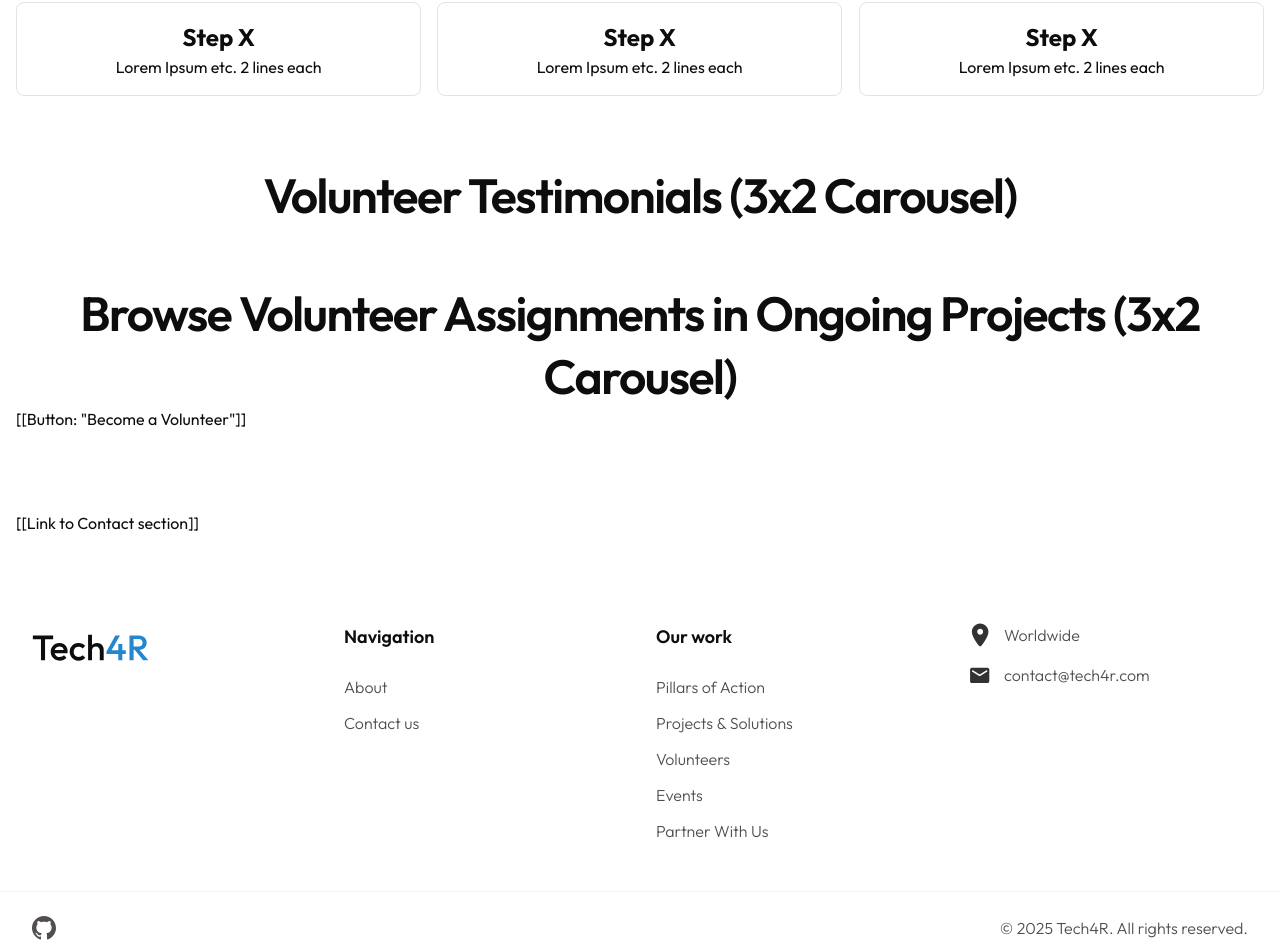
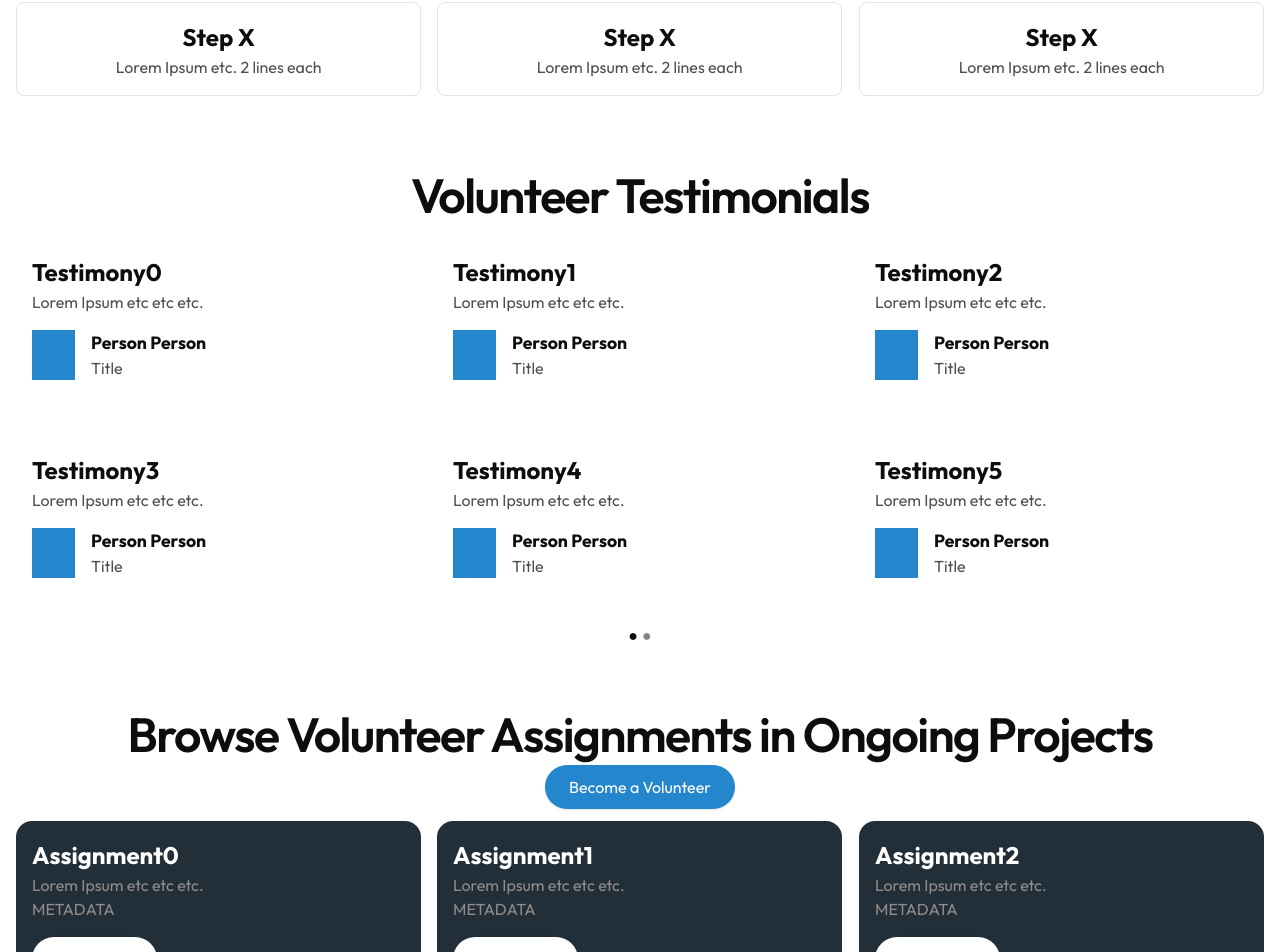
Before and after one commit to SDG-AI-Lab/Tech4R, a Next.js app: page /volunteers in a window 1280 px wide. Shown: the part 1743-2695 px from the top of the page. Built offline with nearby package versions, Linux system fonts and the light colour scheme.

Commit message:
sprint end; partner with us and volunteer pages completed with dummy data only

```diff
--- a/src/app/partner-with-us/page.tsx
+++ b/src/app/partner-with-us/page.tsx
@@ -1,13 +1,50 @@
 import { Hero } from "@/components/Hero";
+import { Button } from '@/components/Button'
+import Image from "next/image";
+import debugimg from "@/app/volunteers/debugimg.png"
+import styles from "@/app/partner-with-us/partner.module.css"
 
+//Dummy data; todo: pull from actual database or hardcode it in
+const partners = Array(6).fill({name:"Partner X",desc:"Lorem Ipsum",logo:debugimg});
+const reasons = [
+  "Reason here",
+  "Reason here",
+  "Reason here",
+  "Reason here",
+];
 
 export default function PartnerWithUsPage() {
   return (
     <>
       <Hero title="Partner With Us" subtitle="Tech4R offers a platform to innovate at the intersection of technology and humanitarian aid. Join us to scale impact." />
-      <div className="flex-1 flex items-center justify-center">
-        <p>Partner with Us</p>
-      </div>
+      <section className="flex-1">
+        <div className="container flex mx-auto p-4 m-6">
+          <Image src={debugimg} alt="ALT TEXT" height={275} className="flex-1 rounded-3xl"/>
+
+          <div className="container mx-auto flex-1 p-12 m-6">
+            <h2 className={styles.title}>Why Partner with Tech4R?</h2>
+            <p className="text-neutral-03 p-4 mb-4">Lorem ipsum etc etc etc etc<br />Description goes here</p>
+            <ul className="grid gap-4 grid-cols-2 place-items-center place-content-center text-neutral-03 p-4 mb-4">
+              {reasons.map(e => (<li key={e} className="w-full">{e}</li>))}
+            </ul>
+            <Button className="m-auto flex-none" href="/contact">Email us<span className="hidden md:inline">&nbsp;for Partnership Inquiries</span></Button>
+          </div>
+
+        </div>
+        <div className="container mx-auto p-4 m-6 bg-neutral-01 rounded-3xl">
+          <h2 className={styles.title}>Host Organisations & Partners</h2>
+          <ul className="grid gap-4 grid-cols-2 md:grid-cols-3 place-items-center place-content-center">
+            {partners.map(e => (
+              <li key={e.name} className="rounded-lg p-4 w-full bg-background m-4">
+                <Image src={e.logo} alt={e.name} width={48} className="rounded"/>
+                <h5 className="font-bold text-2xl">{e.name}</h5>
+                <p className="text-neutral-02">{e.desc}</p>
+              </li>
+            ))}
+          </ul>
+        </div>
+      </section>
+      <div className="container mx-auto p-4 m-6">[[Link to Contact section]]</div>
     </>
   );
 }
--- /dev/null
+++ b/src/app/partner-with-us/partner.module.css
@@ -0,0 +1,7 @@
+.title {
+    font-weight: 600;
+    font-size: 48px;
+    line-height: 130%;
+    text-align: center;
+    letter-spacing: -1.5px;
+}
--- a/src/app/volunteers/Carousel.tsx
+++ b/src/app/volunteers/Carousel.tsx
@@ -1,12 +1,13 @@
 'use client';
 import styles from "@/app/volunteers/carousel.module.css"
-import {Children, useState} from 'react';
+import {useState, createContext, useContext} from 'react';
 
-function Carousel({children, pages, size, className}:{children: Array<React.ReactNode>/*React.ReactNode*/, pages:number, size:number, className:string}) {
+const PageContext = createContext({page: 1,size:1});
+
+function Carousel({children, pages, size, className}:{children: Array<React.ReactNode>, pages:number, size:number, className:string}) {
   const [page, setPage] = useState(0);
   function setter (p: number) {
     setPage(p);
-    console.log(page,(size*page),(size*(page+1)));
   }
   let dots;
   if (pages>1){
@@ -16,10 +17,20 @@ function Carousel({children, pages, size, className}:{children: Array<React.Reac
   }
   return (
   <ul className={`w-full ${styles.carousel} ${className}`}>
-    {children.filter((_,i) => {return (i>=(size*page))&&(i<(size*(page+1)))})}
+    <PageContext value={{page:page,size:size}}>{children}</PageContext>
     {dots}
   </ul>
 );
 }
 
-export default Carousel
+function CI ({children, className, index}:{children: Array<React.ReactNode>, className:string, index:number}) {
+  const context = useContext(PageContext);
+  const visible = (index>=(context.size*context.page))&&(index<(context.size*(context.page+1)));
+  return (
+    <li className={`${className} ${visible?'':'hidden'}`}>
+      {children}
+    </li>
+  );
+}
+
+export {Carousel, CI}
--- a/src/app/volunteers/page.tsx
+++ b/src/app/volunteers/page.tsx
@@ -1,33 +1,36 @@
 import { Hero } from '@/components/Hero'
+import {Button } from '@/components/Button'
 import Image from "next/image";
 import styles from "@/app/volunteers/volunteer.module.css"
 import debugimg from "@/app/volunteers/debugimg.png"
-import Carousel from "@/app/volunteers/Carousel"
+import {Carousel, CI} from "@/app/volunteers/Carousel"
 
 //filling arrays with dummy data to test appearance
 //todo: pull from actual database.
-let volunteers = Array(10).fill({name:"Name",loc:"Location",src:debugimg,link:""});
-let skills = Array(6).fill({name:"Skill Name",desc:"Lorem Ipsum etc. 2 lines each",ico:""});
-let steps = Array(3).fill({name:"Step X",desc:"Lorem Ipsum etc. 2 lines each",ico:""});
+const volunteers = Array(10).fill({name:"Name",loc:"Location",src:debugimg,link:""});
+const skills = Array(6).fill({name:"Skill Name",desc:"Lorem Ipsum etc. 2 lines each",ico:""});
+const steps = Array(3).fill({name:"Step X",desc:"Lorem Ipsum etc. 2 lines each",ico:""});
+const testimony = Array(8).fill({title:"Testimony",test:"Lorem Ipsum etc etc etc.",vname:"Person Person",vtitle:"Title",vsrc:debugimg});
+const assignments = Array(8).fill({title:"Assignment",desc:"Lorem Ipsum etc etc etc.",meta:"METADATA",href:""});
 
 export default function VolunteersPage() {
   return (
     <>
       <Hero title={<span className="block max-w-xl">Get Involved As A Volunteer</span>} subtitle="Join a global network supporting communities in crisis."/>
-      <section className="flex-1 items-center justify-center">
+      <section className="flex-1">
 
         <div className="container mx-auto p-4 m-6">
           <Carousel pages={1+Math.floor(0.125 * (volunteers.length-1))} size={8} className="grid gap-4 grid-cols-2 md:grid-cols-4 place-items-center place-content-center">
             {volunteers.map((e,i) => (
-              <li key={e.name} className={`rounded-lg w-full ${styles.volunteer}`}>
+              <CI key={e.name} className={`rounded-lg w-full ${styles.volunteer}`} index={i}>
                 <Image alt={e.name} src={e.src}/>
                 <div className={styles.overlay}>
                   <div className='p-4'>
-                    <h5>{e.name}{i}</h5><p>{e.loc}</p>
-                    {/*LinkedIn?*/}
+                    <h5>{e.name}{i}</h5><p className='text-neutral-02'>{e.loc}</p>
+                    {/*todo: LinkedIn*/}
                   </div>
                 </div>
-              </li>
+              </CI>
             ))}
           </Carousel>
         </div>
@@ -39,7 +42,7 @@ export default function VolunteersPage() {
               <li key={i.name} className={`rounded-lg p-4 w-full ${styles.skill}`}>
                 {/*<Image src="" alt="vName"/>*/}
                 <h5>{i.name}</h5>
-                <p>{i.desc}</p>
+                <p className='text-neutral-02'>{i.desc}</p>
               </li>
             ))}
           </ul>
@@ -52,19 +55,45 @@ export default function VolunteersPage() {
               <li key={`step${i}`} className={`rounded-lg p-4 w-full ${styles.step}`}>
                 {/*<Image src="" alt="vName"/>*/}
                 <h5>{e.name}</h5>
-                <p>{e.desc}</p>
+                <p className='text-neutral-03'>{e.desc}</p>
               </li>
             ))}
           </ul>
         </div>
 
         <div className="container mx-auto p-4 m-6">
-          <h2 className={styles.title}>Volunteer Testimonials (3x2 Carousel)</h2>
+          <h2 className={styles.title}>Volunteer Testimonials</h2>
+          <Carousel pages={1+Math.floor((testimony.length-1)/6)} size={6} className="grid gap-4 grid-cols-2 md:grid-cols-3 place-items-center place-content-center">
+            {testimony.map((e,i) => (
+              <CI key={e.title} className={`rounded-lg w-full p-4 ${styles.testimony}`} index={i}>
+                {/*todo: Quote*/}
+                <h5>{e.title}{i}</h5>
+                <p className='text-neutral-03'>{e.test}</p>
+                <div className="flex mt-4 origin">
+                  <Image alt={e.vname} src={e.vsrc} height={48} className='mr-4'/>
+                  <div>
+                    <h6>{e.vname}</h6>
+                    <p className='text-neutral-03'>{e.vtitle}</p>
+                  </div>
+                </div>
+              </CI>
+            ))}
+          </Carousel>
         </div>
 
-        <div className="container mx-auto p-4 m-6">
-          <h2 className={styles.title}>Browse Volunteer Assignments in Ongoing Projects (3x2 Carousel)</h2>
-          <p>[[Button: "Become a Volunteer"]]</p>
+        <div className="container grid items-center mx-auto p-4 m-6">
+          <h2 className={styles.title}>Browse Volunteer Assignments in Ongoing Projects</h2>
+          <Button className="m-auto flex-none" href=""><span className="hidden md:inline">Become a&nbsp;</span>Volunteer</Button>
+          <Carousel pages={1+Math.floor((assignments.length-1)/6)} size={6} className="grid gap-4 grid-cols-2 md:grid-cols-3 place-items-center place-content-center">
+            {assignments.map((e,i) => (
+              <CI key={e.title} className={`rounded-lg bg-color-02 text-neutral-02 w-full p-4 ${styles.assignment}`} index={i}>
+                <h5>{e.title}{i}</h5>
+                <p>{e.desc}</p>
+                <p>{e.meta}</p>
+                <Button className="mt-4 flex-none" variant='white' href={e.href}>Apply<span className="hidden md:inline">&nbsp;Now</span></Button>
+              </CI>
+            ))}
+          </Carousel>
         </div>
 
       </section>
--- a/src/app/volunteers/volunteer.module.css
+++ b/src/app/volunteers/volunteer.module.css
@@ -1,4 +1,4 @@
-.volunteer, .skill, .step {
+.volunteer, .skill, .step, .testimony {
     background-color: var(--color-color-01);
     margin: 12px;
     width: 100%;
@@ -12,7 +12,7 @@
     width:100%;
 }
 
-.overlay {
+.volunteer .overlay {
     width: 100%;
     height: 50%;
     background: linear-gradient(0,#000c,#0008,#0000);
@@ -25,21 +25,24 @@
 }
 .volunteer:hover .overlay {opacity: 1;}
 
-.overlay div {
+.volunteer .overlay div {
     width: 100%;
     position: fixed;
     bottom: 0;
     z-index: 4;
 }
 
-.overlay h5, .skill h5, .step h5 {
+.volunteer h5, .skill h5, .step h5, .testimony h5, .assignment h5 {
     font-size: 1.5rem;
     font-weight: bold;
 }
 
-.title {/* Headline/H2 */
-    font-family: 'Outfit';
-    font-style: normal;
+.volunteer h6, .skill h6, .step h6, .testimony h6, .assignment h6 {
+    font-size: 1.1rem;
+    font-weight: bold;
+}
+
+.title {
     font-weight: 600;
     font-size: 48px;
     line-height: 130%;
@@ -57,7 +60,6 @@
 }
 
 .skill p {
-    color: var(--color-neutral-02);
     font-weight: 300;
     line-height: 170%;
 }
@@ -67,3 +69,18 @@
     border: 1px solid rgba(115, 115, 115, 0.2);
     text-align: center;
 }
+
+.testimony {
+    background: var(--color-neutral-01);
+}
+.testimony .origin {}
+
+.assignment {
+    border-radius: 16px;
+    margin: 12px;
+    width: 100%;
+    contain:content;
+    transition:.2s;
+}
+
+.assignment h5 {color:white}
--- a/src/components/Button.tsx
+++ b/src/components/Button.tsx
@@ -2,7 +2,7 @@ import { ButtonHTMLAttributes, ReactNode } from 'react';
 import Link from 'next/link';
 
 interface ButtonProps extends Omit<ButtonHTMLAttributes<HTMLButtonElement>, 'href'> {
-  variant?: 'primary' | 'ghost';
+  variant?: 'primary' | 'white' | 'ghost';
   children: ReactNode;
   className?: string;
   href?: string;
@@ -19,6 +19,7 @@ export const Button = ({
 
   const variantClasses = {
     primary: 'bg-color-01 text-white hover:opacity-90 shadow-sm',
+    white: 'bg-white text-black hover:opacity-90 shadow-sm',
     ghost: 'bg-transparent text-color-01 border border-color-01 hover:opacity-70'
   };
 
```
Also changed, not shown: src/app/volunteers/debugimg.png.
